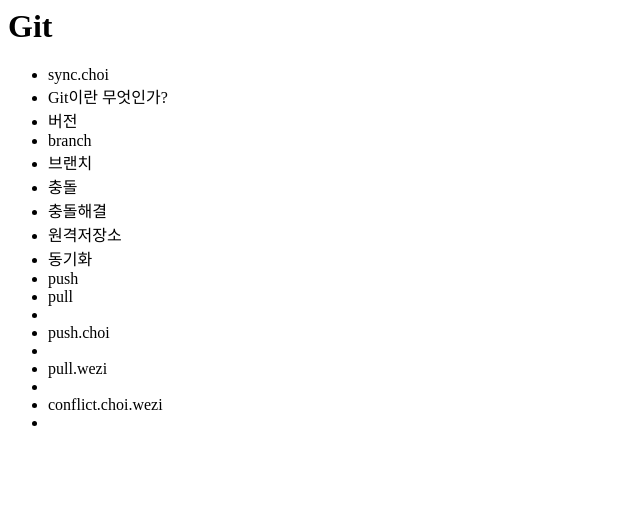
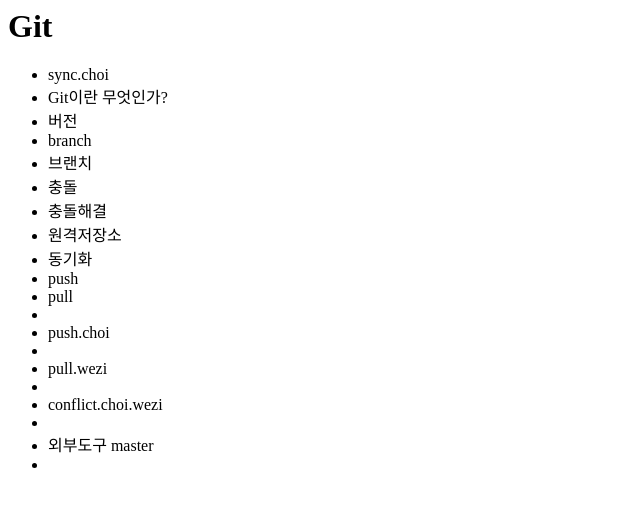
Before and after one commit to ChoiYoungKil/opentutorials_git_choi, a plain HTML site: page index.html in a window 1280 px wide. Shown: the whole page, without its empty margins (0-640 px from the left). Drawn offline with Linux system fonts and the light colour scheme.

Commit message:
추가 외부도구 master

```diff
--- a/index.html
+++ b/index.html
@@ -22,6 +22,7 @@
 			<li>push.choi<li>
 			<li>pull.wezi<li>
 			<li>conflict.choi.wezi<li>
+			<li>외부도구 master<li>
 		</ul>
 	</body>
 </html>
```
